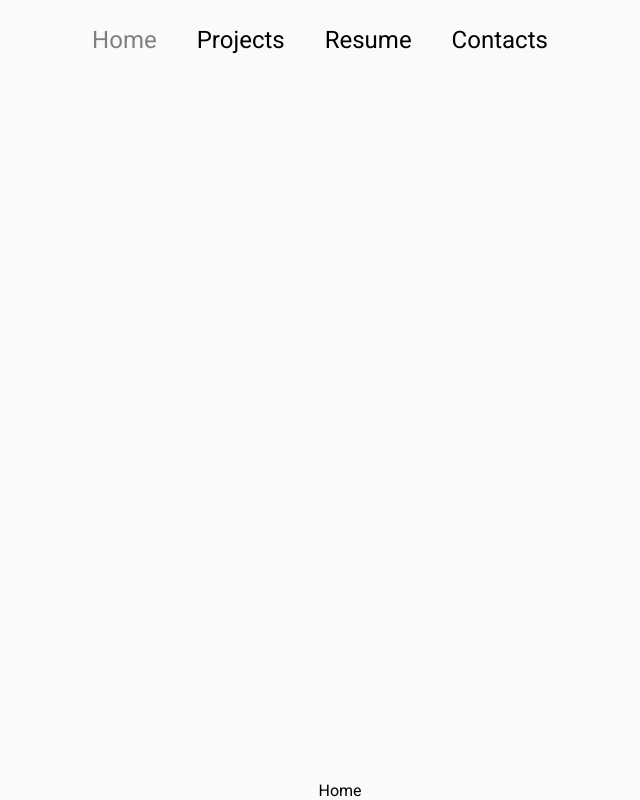
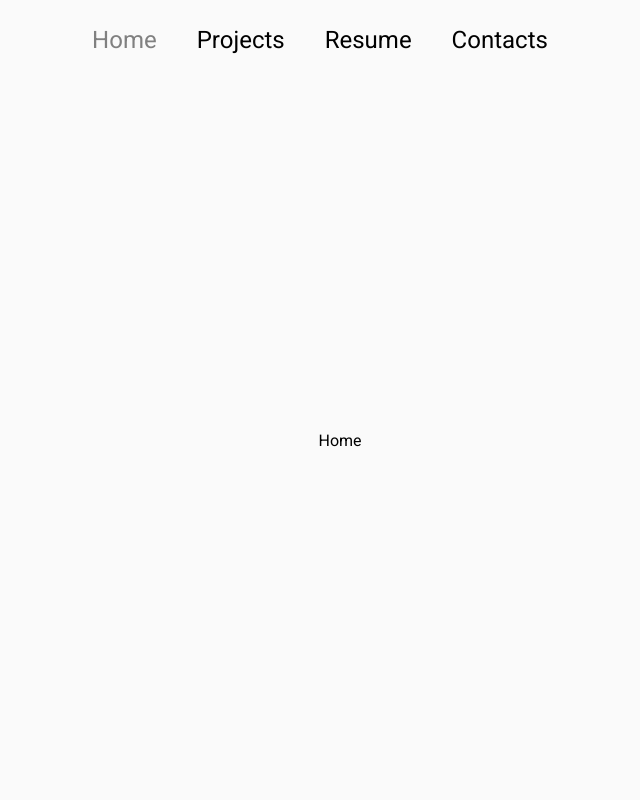
Before and after one commit to soovuh/portfolio, a React (Create React App) app: page / in a window 1280 px wide. Shown: the whole page, without its empty margins (300-940 px from the left). Built offline with nearby package versions, Linux system fonts and the light colour scheme.

Commit message:
some mini reworks

```diff
--- a/src/components/Navbar.js
+++ b/src/components/Navbar.js
@@ -42,7 +42,7 @@ const Navbar = (props) => {
           </Link>
         </div>
         <div className={styles.link_wrapper}>
-          <Link to="" className={styles.github}>
+          <Link to="https://github.com/soovuh" className={styles.github}>
             <ion-icon name="logo-github"></ion-icon>
           </Link>
         </div>
--- a/src/containers/Contacts.js
+++ b/src/containers/Contacts.js
@@ -1,5 +1,7 @@
+import base_styles from "../styles/base.module.css";
+
 const Contacts = () => {
-  return <div>Contacts</div>;
+  return <div className={base_styles.base_wrapper}>Contacts</div>;
 };
 
 export default Contacts;
--- a/src/containers/Home.js
+++ b/src/containers/Home.js
@@ -1,5 +1,7 @@
+import base_styles from "../styles/base.module.css";
+
 const Home = () => {
-  return <div>Home</div>;
+  return <div className={base_styles.base_wrapper}>Home</div>;
 };
 
 export default Home;
--- a/src/containers/Portfolio.js
+++ b/src/containers/Portfolio.js
@@ -1,5 +1,7 @@
+import base_styles from "../styles/base.module.css";
+
 const Portfolio = () => {
-  return <div>Portfolio</div>;
+  return <div className={base_styles.base_wrapper}>Portfolio</div>;
 };
 
 export default Portfolio;
--- a/src/containers/Resume.js
+++ b/src/containers/Resume.js
@@ -1,5 +1,7 @@
+import base_styles from "../styles/base.module.css";
+
 const Resume = () => {
-  return <div>Resume</div>;
+  return <div className={base_styles.base_wrapper}>Resume</div>;
 };
 
 export default Resume;
--- a/src/styles/base.module.css
+++ b/src/styles/base.module.css
@@ -77,3 +77,11 @@
 .link:hover {
   color: #0a7e9b;
 }
+
+.base_wrapper {
+  display: flex;
+  width: 100%;
+  height: 90%;
+  justify-content: center;
+  align-items: center;
+}
```
